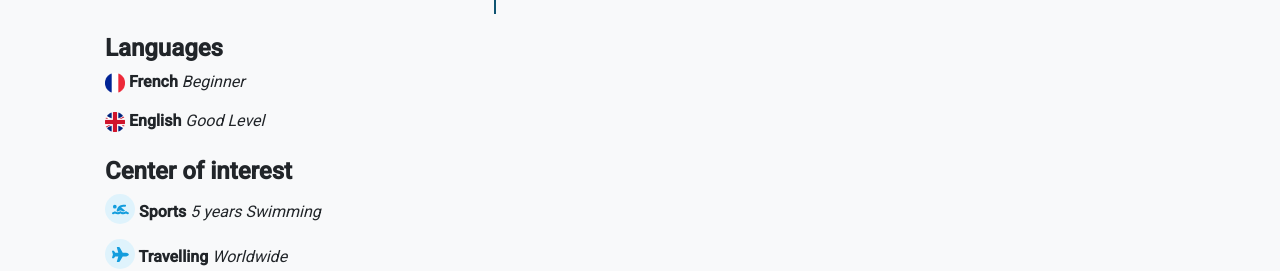
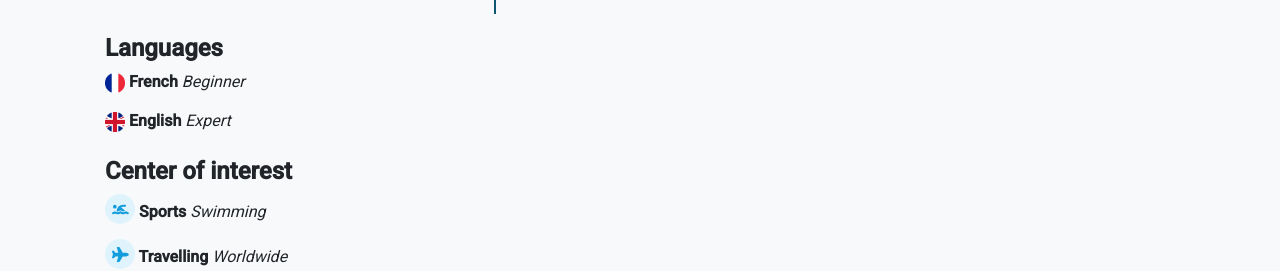
Before and after one commit to CeereMugambi/myPortifolio, an Angular app: page / in a window 1280 px wide. Shown: the part 3313-3584 px from the top of the page. Built offline with nearby package versions, Linux system fonts and the light colour scheme.

Commit message:
Correct CV section

```diff
--- a/src/app/cv/cv.component.html
+++ b/src/app/cv/cv.component.html
@@ -54,7 +54,7 @@
                         </div>
                         <div class="noProgress anguages">
                             <span class=""><img src="assets/images/united-kingdom-flag.png" width="20"
-                                    alt="drapeau du royaume uni"><strong> English</strong> <i class="val"> Good Level</i></span>
+                                    alt="drapeau du royaume uni"><strong> English</strong> <i class="val"> Expert</i></span>
                         </div>
                     </div>
                 </div>
@@ -63,7 +63,7 @@
                         <h4><strong>Center of interest</strong></h4>
                         <div class="noProgress languages">
                             <span>
-                                <fa-icon [icon]="swimmingIcon"></fa-icon><strong> Sports </strong> <i class="val"> 5 years
+                                <fa-icon [icon]="swimmingIcon"></fa-icon><strong> Sports </strong> <i class="val">
                                     Swimming</i>
                             </span>
                         </div>
```
